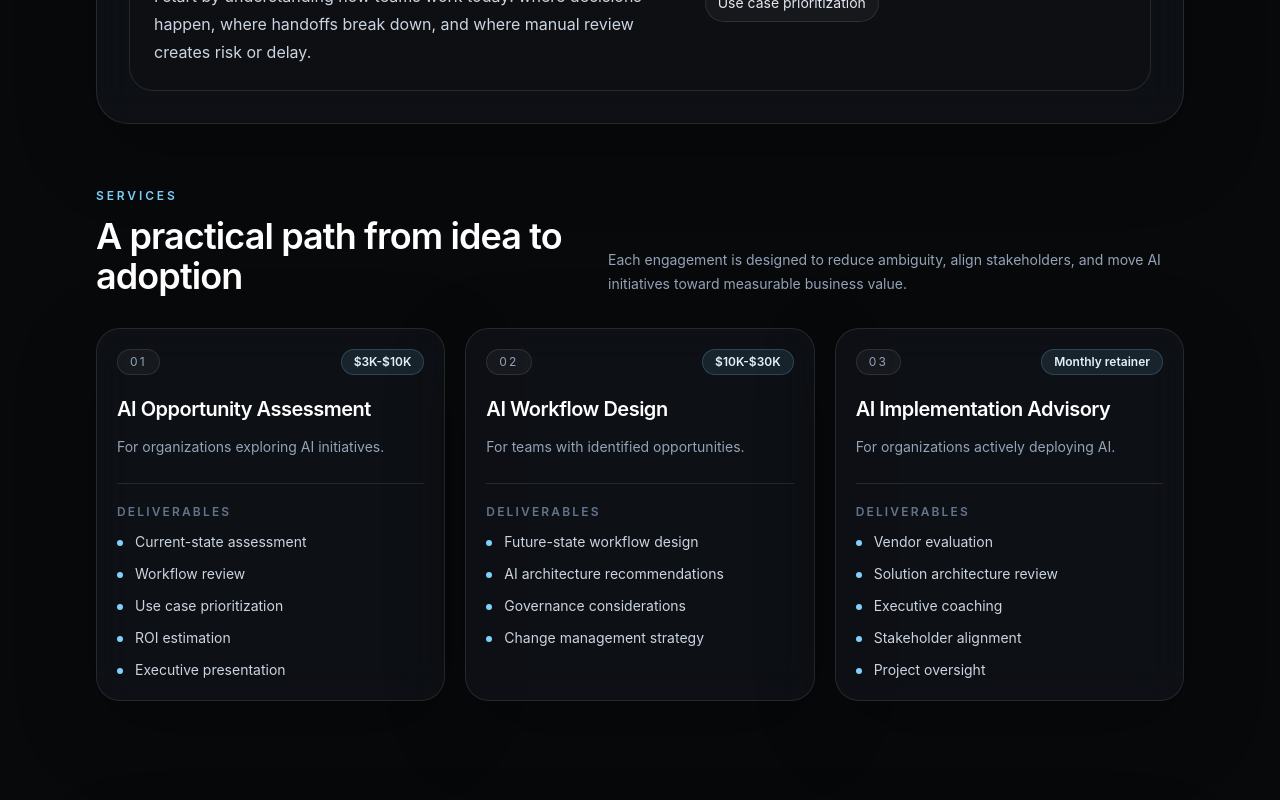
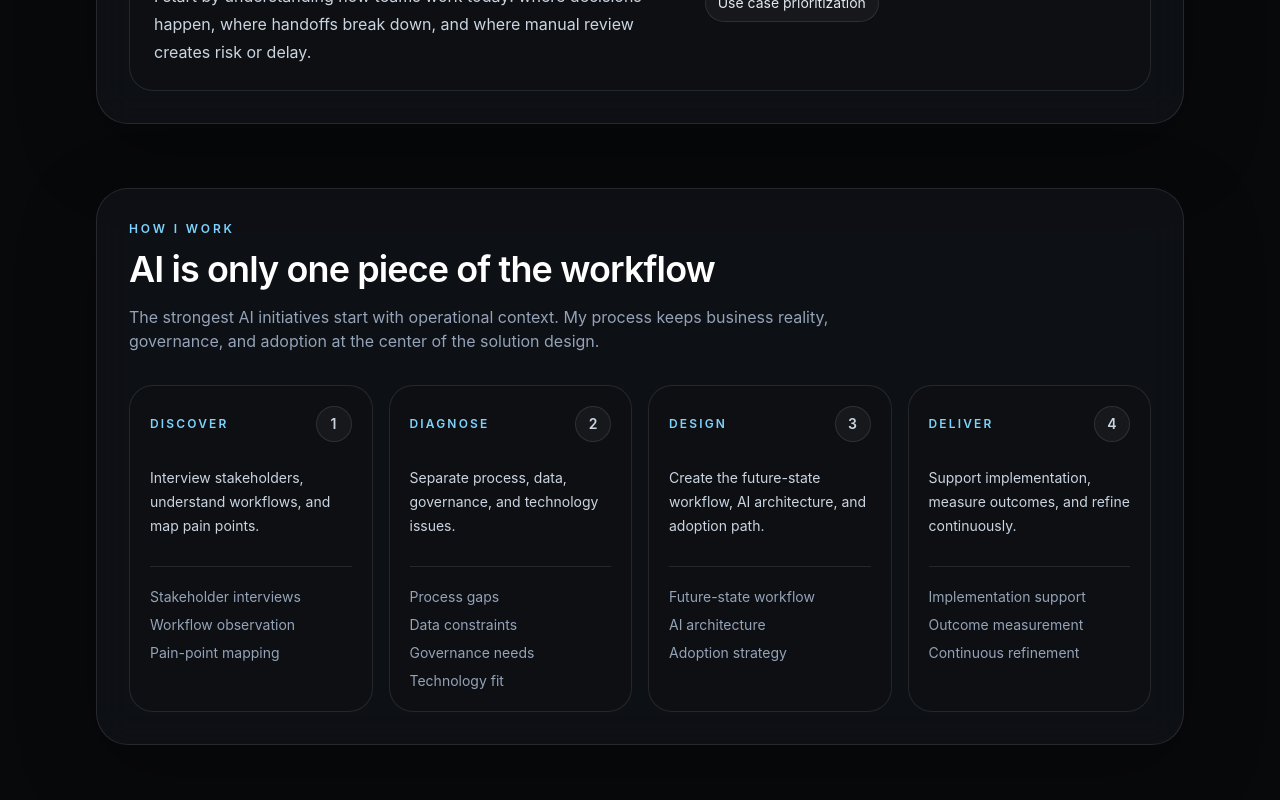
Before and after one commit to CathyyRyuu/cathyyryuu-website, a Next.js app: page / in a window 1280 px wide. Shown: the part 1180-1980 px from the top of the page. Built offline with nearby package versions, Linux system fonts and the light colour scheme.

Commit message:
Updated project data

```diff
--- a/app/components/ServiceLadderSection.jsx
+++ /dev/null
@@ -1,97 +0,0 @@
-import React from "react";
-
-const services = [
-  {
-    name: "AI Opportunity Assessment",
-    audience: "For organizations exploring AI initiatives.",
-    price: "$3K-$10K",
-    deliverables: [
-      "Current-state assessment",
-      "Workflow review",
-      "Use case prioritization",
-      "ROI estimation",
-      "Executive presentation",
-    ],
-  },
-  {
-    name: "AI Workflow Design",
-    audience: "For teams with identified opportunities.",
-    price: "$10K-$30K",
-    deliverables: [
-      "Future-state workflow design",
-      "AI architecture recommendations",
-      "Governance considerations",
-      "Change management strategy",
-    ],
-  },
-  {
-    name: "AI Implementation Advisory",
-    audience: "For organizations actively deploying AI.",
-    price: "Monthly retainer",
-    deliverables: [
-      "Vendor evaluation",
-      "Solution architecture review",
-      "Executive coaching",
-      "Stakeholder alignment",
-      "Project oversight",
-    ],
-  },
-];
-
-const ServiceLadderSection = () => {
-  return (
-    <section id="services" className="py-12 lg:py-16">
-      <div className="mb-8 flex flex-col gap-4 sm:flex-row sm:items-end sm:justify-between">
-        <div>
-          <p className="eyebrow mb-3">Services</p>
-          <h2 className="section-title">A practical path from idea to adoption</h2>
-        </div>
-        <p className="max-w-xl text-sm leading-6 text-slate-400">
-          Each engagement is designed to reduce ambiguity, align stakeholders,
-          and move AI initiatives toward measurable business value.
-        </p>
-      </div>
-
-      <div className="grid gap-5 lg:grid-cols-3">
-        {services.map((service, index) => (
-          <article
-            key={service.name}
-            className="surface-panel flex h-full flex-col rounded-[1.5rem] p-5 transition hover:border-sky-300/50"
-          >
-            <div className="mb-5 flex items-center justify-between gap-4">
-              <span className="rounded-full border border-white/10 bg-white/[0.04] px-3 py-1 text-xs uppercase tracking-[0.18em] text-slate-400">
-                0{index + 1}
-              </span>
-              <span className="rounded-full border border-sky-300/20 bg-sky-300/10 px-3 py-1 text-xs font-semibold text-sky-100">
-                {service.price}
-              </span>
-            </div>
-
-            <h3 className="text-xl font-semibold tracking-tight text-white">
-              {service.name}
-            </h3>
-            <p className="mt-3 text-sm leading-6 text-slate-400">
-              {service.audience}
-            </p>
-
-            <div className="mt-6 border-t border-white/10 pt-5">
-              <p className="mb-3 text-xs font-semibold uppercase tracking-[0.18em] text-slate-500">
-                Deliverables
-              </p>
-              <ul className="space-y-3 text-sm text-slate-300">
-                {service.deliverables.map((deliverable) => (
-                  <li key={deliverable} className="flex gap-3">
-                    <span className="mt-2 h-1.5 w-1.5 shrink-0 rounded-full bg-sky-300" />
-                    <span>{deliverable}</span>
-                  </li>
-                ))}
-              </ul>
-            </div>
-          </article>
-        ))}
-      </div>
-    </section>
-  );
-};
-
-export default ServiceLadderSection;
--- a/app/data/ProjectData.js
+++ b/app/data/ProjectData.js
@@ -45,17 +45,17 @@ const projectsData = [
     techStack: ["Next.js", "Google Gemini", "Render"],
     status: "Deployed",
   },
-  {
-    id: 3,
-    title: "E-commerce Application",
-    description: "An online platform offering a seamless shopping experience, created with Next.js, Chakra-UI, and MongoDB database.",
-    image: "/images/projects/e-commerce-website.png",
-    tag: ["All", "Personal Projects"],
-    gitUrl: "https://github.com/CathyyRyuu",
-    previewUrl: "https://ecommerce-website-chi-six.vercel.app",
-    techStack: ["Next.js", "Chakra-UI", "MongoDB", "Vercel"],
-    status: "Deployed",
-  },
+  // {
+  //   id: 3,
+  //   title: "E-commerce Application",
+  //   description: "An online platform offering a seamless shopping experience, created with Next.js, Chakra-UI, and MongoDB database.",
+  //   image: "/images/projects/e-commerce-website.png",
+  //   tag: ["All", "Personal Projects"],
+  //   gitUrl: "https://github.com/CathyyRyuu",
+  //   previewUrl: "https://ecommerce-website-chi-six.vercel.app",
+  //   techStack: ["Next.js", "Chakra-UI", "MongoDB", "Vercel"],
+  //   status: "Deployed",
+  // },
   {
     id: 4,
     title: "Trading Analytics Dashboard",
--- a/app/page.tsx
+++ b/app/page.tsx
@@ -5,7 +5,6 @@ import AboutSection from "./components/AboutSection";
 import ProjectsSection from "./components/ProjectSection";
 import EmailSection from "./components/EmailSection";
 import AchievementsSection from "./components/AchievementsSection"
-import ServiceLadderSection from "./components/ServiceLadderSection";
 import HowIWorkSection from "./components/HowIWorkSection";
 import Footer from "./components/Footer";
 
@@ -17,7 +16,6 @@ export default function Home() {
       <div className="section-shell pt-28 sm:pt-32">
         <HeroSection />
         <AchievementsSection />
-        <ServiceLadderSection />
         <HowIWorkSection />
       </div>
       <div className="section-shell py-12 lg:py-20">
```
